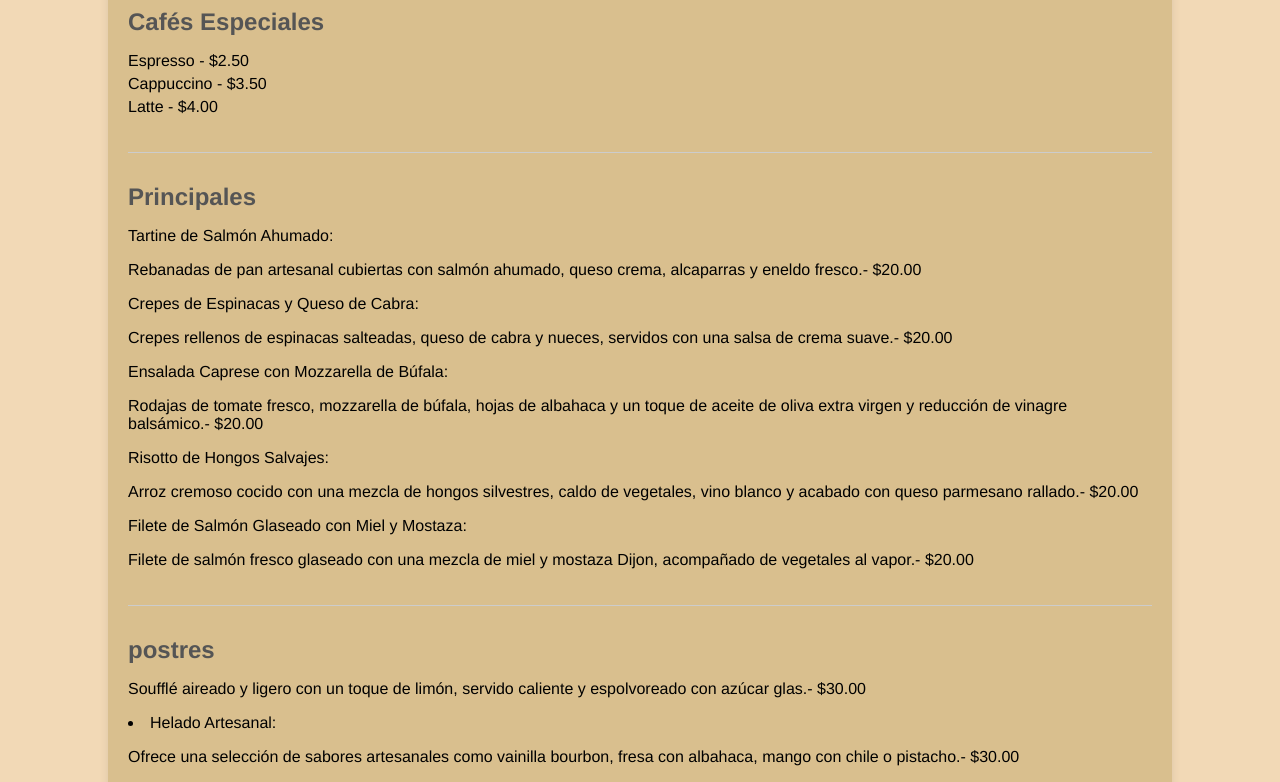
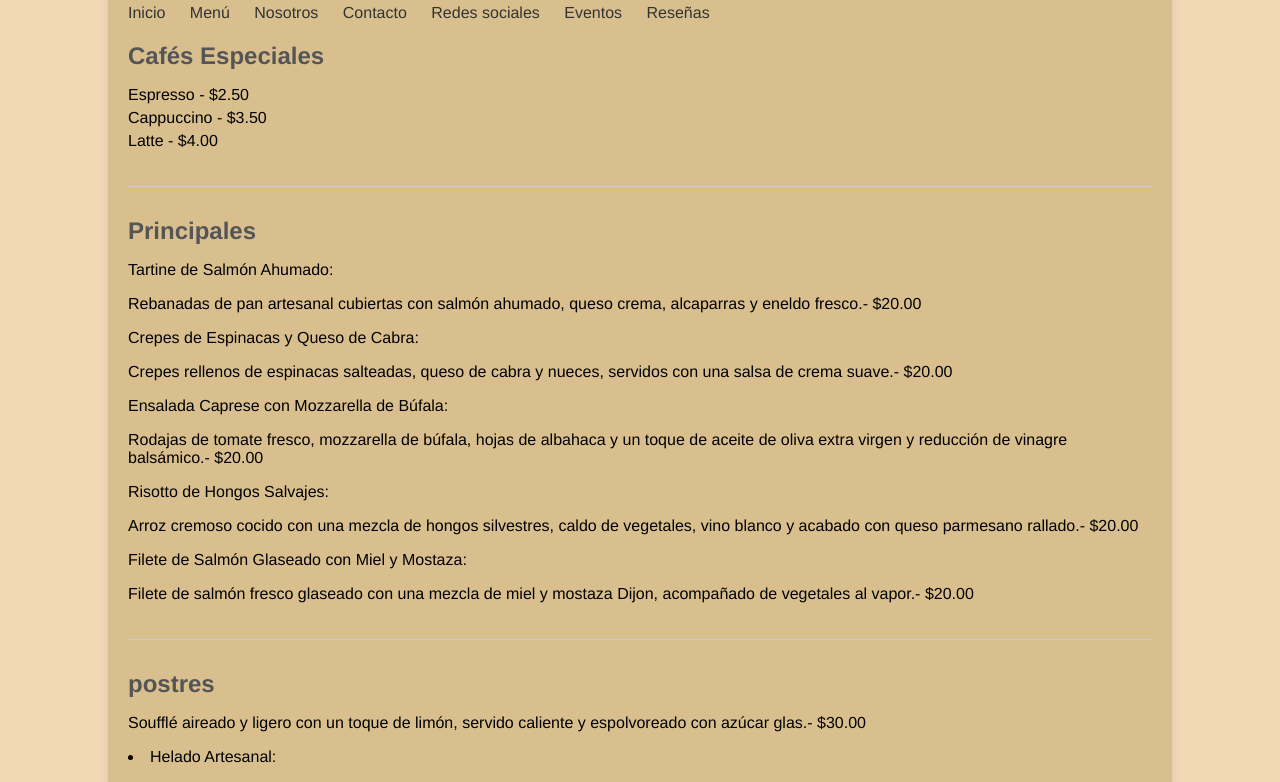
Before and after one commit to boniscontro22/Proyecto-final-Boniscontro-Octavio, a plain HTML site: page pages/menu.html in a window 1280 px wide. Shown: the part 318-1100 px from the top of the page. Drawn offline with Linux system fonts and the light colour scheme.

Commit message:
se agrego el menu de barra a las paginas

```diff
--- a/css/evento.css
+++ b/css/evento.css
@@ -68,6 +68,21 @@ body {
     height: 100%;
     max-width: 100%;
   }
+  nav ul {
+    list-style: none;
+    padding: 0;
+  }
+
+  nav ul li {
+    display: inline;
+    margin-right: 20px;
+  }
+
+  nav ul li a {
+    text-decoration: none;
+    color: #333;
+  }
+
   @media (max-width: 768px) {
     body {
       background: #555;
--- a/css/menu.css
+++ b/css/menu.css
@@ -101,6 +101,21 @@ body {
     max-width: 150px;
     height: auto;
   }
+  nav ul {
+    list-style: none;
+    padding: 0;
+  }
+
+  nav ul li {
+    display: inline;
+    margin-right: 20px;
+  }
+
+  nav ul li a {
+    text-decoration: none;
+    color: #333;
+  }
+
 
   @media (max-width:768px){
     body{
--- a/css/redes.css
+++ b/css/redes.css
@@ -53,6 +53,21 @@ img{
   max-width: 150px;
   height: auto;
 }
+nav ul {
+  list-style: none;
+  padding: 0;
+}
+
+nav ul li {
+  display: inline;
+  margin-right: 20px;
+}
+
+nav ul li a {
+  text-decoration: none;
+  color: #333;
+}
+
 @media (max-width:768px){
   body{
       background:#555;
--- a/css/reseña.css
+++ b/css/reseña.css
@@ -53,6 +53,21 @@ body {
   .review-text {
     line-height: 1.6;
   }
+  nav ul {
+    list-style: none;
+    padding: 0;
+  }
+
+  nav ul li {
+    display: inline;
+    margin-right: 20px;
+  }
+
+  nav ul li a {
+    text-decoration: none;
+    color: #333;
+  }
+
 
   @media (max-width: 768px) {
     body {
--- a/pages/menu.html
+++ b/pages/menu.html
@@ -11,6 +11,17 @@
   <div class="menu">
     <h1>Nuestro menu</h1>
     <img src="../imagenes/logo/0066b48d-3de2-4add-81b4-e55eb2a25e45.jpeg" alt="logo">
+    <nav>
+      <ul>
+        <li><a href="#inicio">Inicio</a></li>
+        <li><a href="./pages/menu.html" target="_blank" >Menú</a></li>
+        <li><a href="#nosotros">Nosotros</a></li>
+        <li><a href="#contacto">Contacto</a></li>
+        <li><a href="./pages/redes.html" target="_blank" >Redes sociales</a></li>
+        <li><a href="./pages/evento.html" target="_blank" >Eventos</a></li>
+        <li><a href="./pages/reseñas.html" target="_blank">Reseñas</a></li>
+      </ul>
+    </nav>
 
     <section class="category">
       <h2>Cafés Especiales</h2>
```
Also changed, not shown: pages/evento.html (+11 -0 lines), pages/redes.html (+11 -0 lines), pages/reseñas.html (+11 -0 lines).
